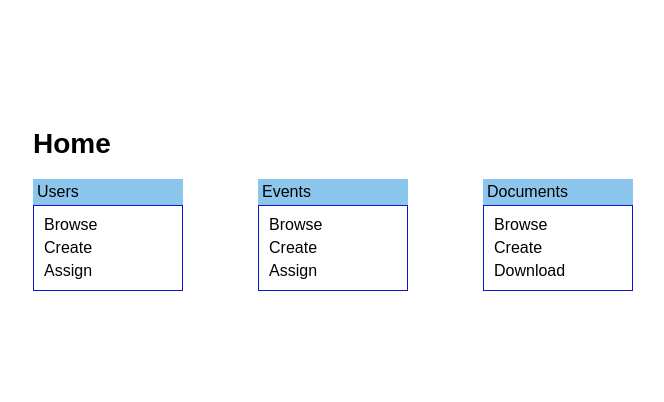
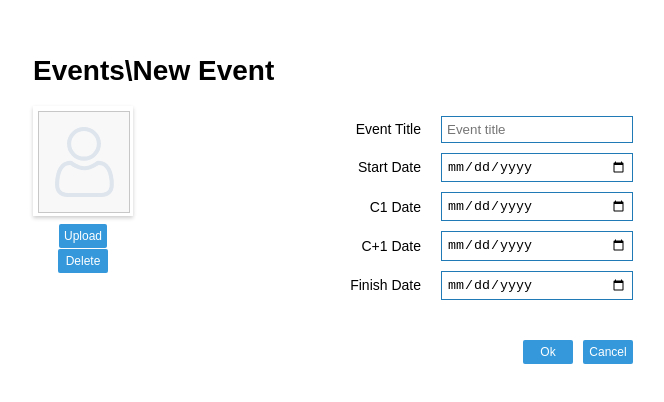
Before and after one commit to Pinkdesu/simple-spa, a React (Create React App) app: page /admin/event/create in a window 1280 px wide. Before the commit this address led to /admin. Shown: the part 200-602 px from the top of the page, without its empty margins (307-971 px from the left). Built offline with nearby package versions, Linux system fonts and the light colour scheme.

Commit message:
feat: add creaate event page

```diff
--- /dev/null
+++ b/src/features/AddEvent/constants.js
@@ -0,0 +1,23 @@
+export const ADD_EVENT_INFO = {
+   title: {
+      type: "text",
+      placeholder: "Event title",
+      label: "Event Title",
+   },
+   startDate: {
+      type: "date",
+      label: "Start Date",
+   },
+   c1Date: {
+      type: "date",
+      label: "C1 Date",
+   },
+   c2Date: {
+      type: "date",
+      label: "C+1 Date",
+   },
+   finishDate: {
+      type: "date",
+      label: "Finish Date",
+   },
+}
--- /dev/null
+++ b/src/features/AddEvent/index.jsx
@@ -0,0 +1,54 @@
+import React  from "react";
+import { ADD_EVENT_INFO } from "./constants";
+import { BUTTON_CANCEL, BUTTON_OK} from "../Registration/constants";
+import Header from "../Common/Header";
+import UploadImage from "../UploadImage";
+import Button from "../Common/Button";
+import ErrorBar from "../Common/ErrorBar";
+import TextField from "../Common/TextField";
+import useBack from "../../utils/useBack";
+import "../../index.css";
+
+const AddEvent = () => {
+   const goBack = useBack();
+
+   return (
+      <div className="main">
+         <Header text="Events\New Event"/>
+         <div className="column-container">
+            <UploadImage/>
+            <div className="form-wrapper">
+               <ErrorBar errors={{}}/>
+               <div className="label-block">
+               <TextField
+                  {...ADD_EVENT_INFO.title}
+                  value={""}
+               />
+               <TextField
+                  {...ADD_EVENT_INFO.startDate}
+                  value={""}
+               />
+               <TextField
+                  {...ADD_EVENT_INFO.c1Date}
+                  value={""}
+               />
+               <TextField
+                  {...ADD_EVENT_INFO.c2Date}
+                  value={""}
+               />
+               <TextField
+                  {...ADD_EVENT_INFO.finishDate}
+                  value={""}
+               />
+               </div>
+               <div className="button-block row">
+                  <Button text={BUTTON_OK} />
+                  <Button text={BUTTON_CANCEL} onClick={goBack}/>
+               </div>
+            </div>
+         </div>
+      </div>
+   );
+}
+
+export default AddEvent;
--- a/src/features/AppBootstrap/components/RenderAdminAuthorized.jsx
+++ b/src/features/AppBootstrap/components/RenderAdminAuthorized.jsx
@@ -3,6 +3,7 @@ import { Switch, Route, Redirect } from "react-router-dom";
 import AdminMain from "../../AdminMain";
 import BrowseUsers from "../../BrowseUsers";
 import BrowseEvents from "../../BrowseEvents";
+import AddEvent from "../../AddEvent";
 
 const RenderAdminAuthorized = () => {
    return (
@@ -10,6 +11,7 @@ const RenderAdminAuthorized = () => {
          <Route path="/admin" component={AdminMain} exact/>
          <Route path="/admin/user/browse" component={BrowseUsers} exact/>
          <Route path="/admin/event/browse" component={BrowseEvents} exact/>
+         <Route path="/admin/event/create" component={AddEvent} exact/>
 
          <Redirect from="*" to="/admin" exact/>
       </Switch>
```
